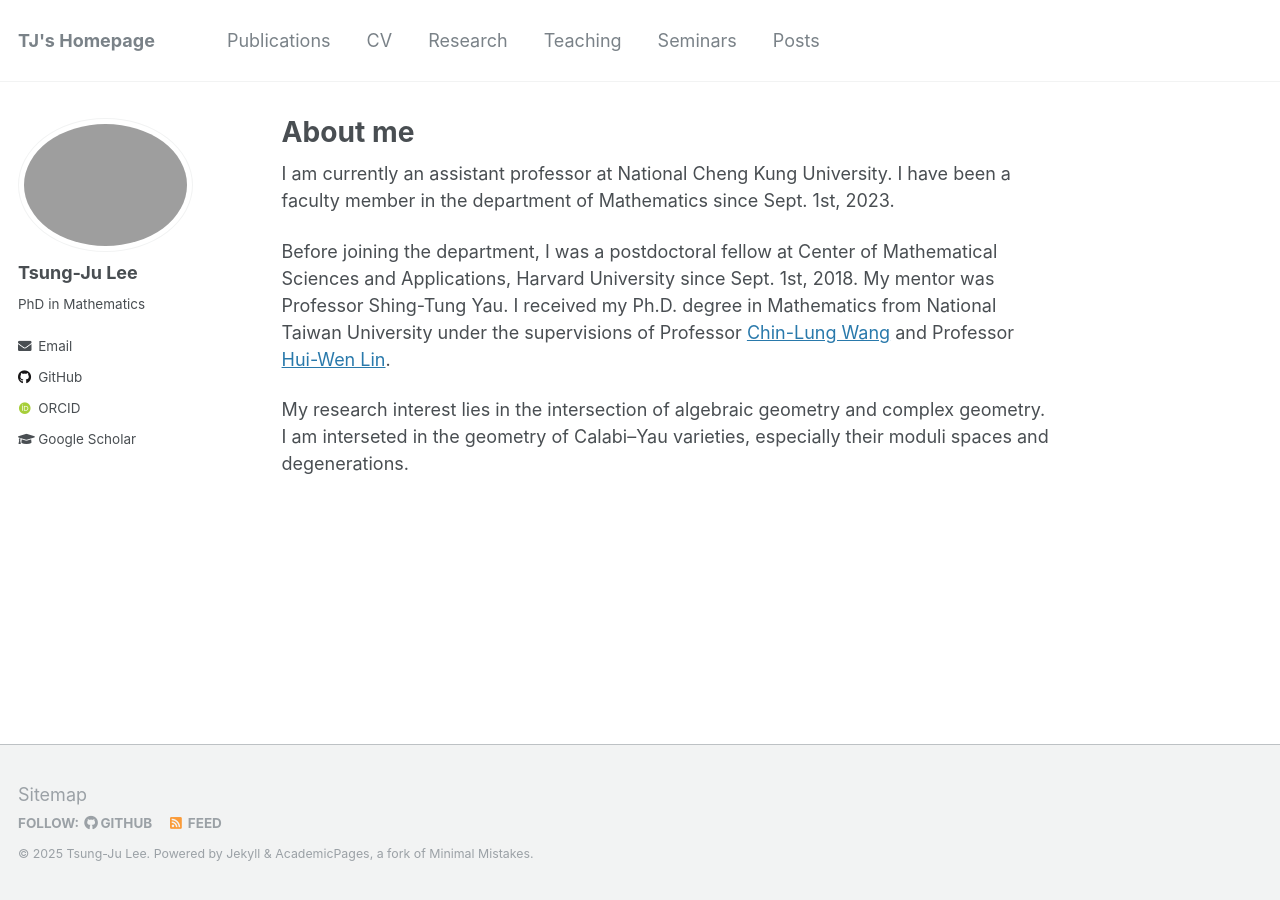
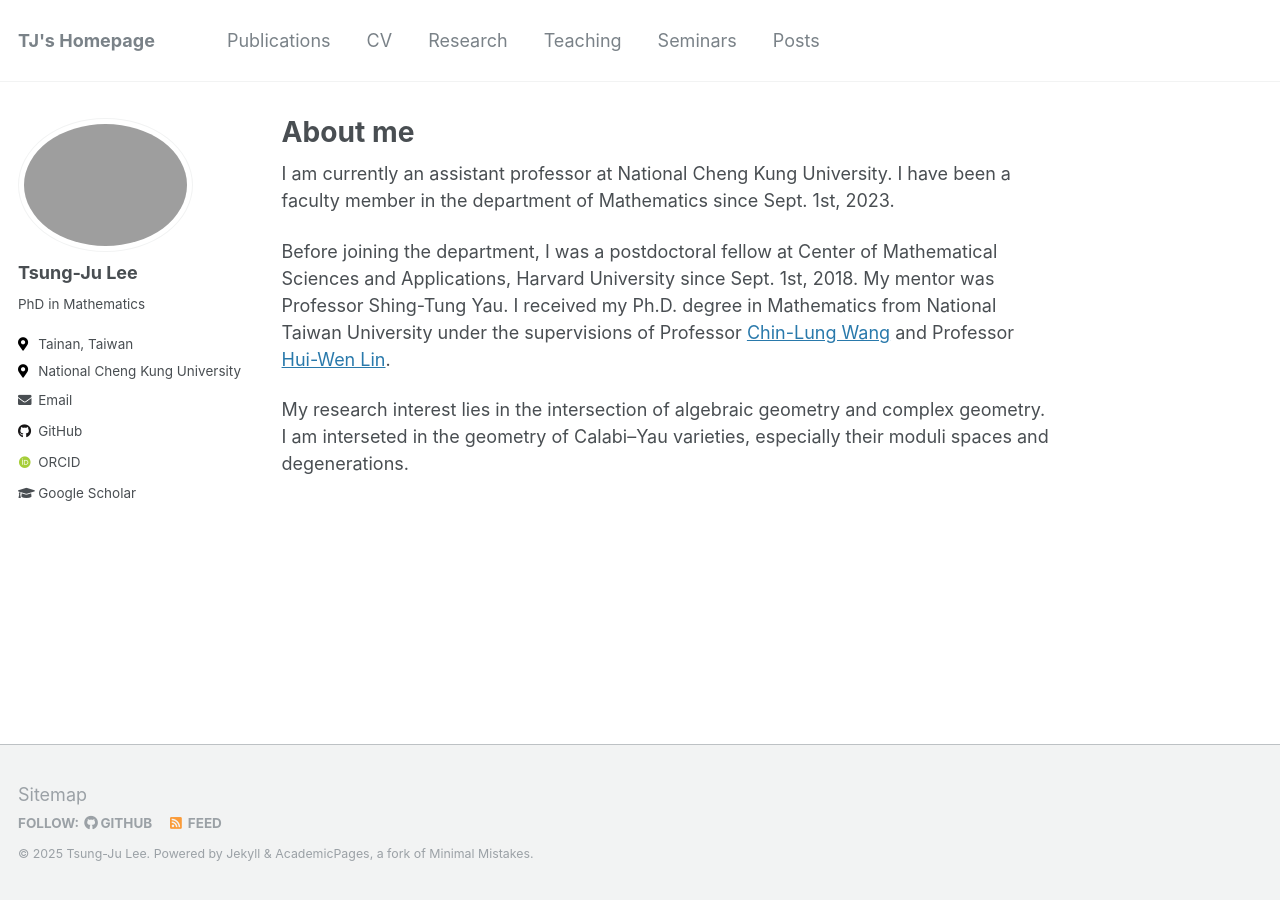
Before and after one commit to yusd24/yusd24.github.io, a Jekyll site: the page built from _pages/about.md, in a window 1280 px wide. Built offline with Jekyll 4.4.1, drawn with Linux system fonts in a browser that asks for light colours; some web fonts are replaced; some of the changed lines change nothing that is shown.

Commit message:
Update _config.yml

```diff
--- a/_config.yml
+++ b/_config.yml
@@ -56,22 +56,21 @@ alexa_site_verification  :
 yandex_site_verification :
 
 # Social Sharing
-#mastodon:
-#  username               :
-#twitter:
-#  username               :
-#facebook:
-#  username               :
-#  app_id                 :
-#  publisher              :
-#og_image                 : # Open Graph/Twitter default site image
+mastodon:
+  username               : false
+twitter:
+  username               :
+facebook:
+  username               :
+  app_id                 :
+  publisher              :
+og_image                 : # Open Graph/Twitter default site image
 # For specifying social profiles
 # - https://developers.google.com/structured-data/customize/social-profiles
-#social:
-#  type                   : # Person or Organization (defaults to Person)
-#  name                   : # If the user or organization name differs from the site's name
-#  links: # An array of links to social media profiles
-
+social:
+  type                   : # Person or Organization (defaults to Person)
+  name                   : # If the user or organization name differs from the site's name
+  links: # An array of links to social media profiles
 
 # Analytics
 analytics:
@@ -87,8 +86,8 @@ author:
   name             : "Tsung-Ju Lee"
   avatar           : ""
   bio              : "PhD in Mathematics"
-  location         :
-  employer         :
+  location         : "Tainan, Taiwan"
+  employer         : "National Cheng Kung University"
   pubmed           :
   orcid            : "http://orcid.org/"
   googlescholar    : "https://scholar.google.com/"
```
